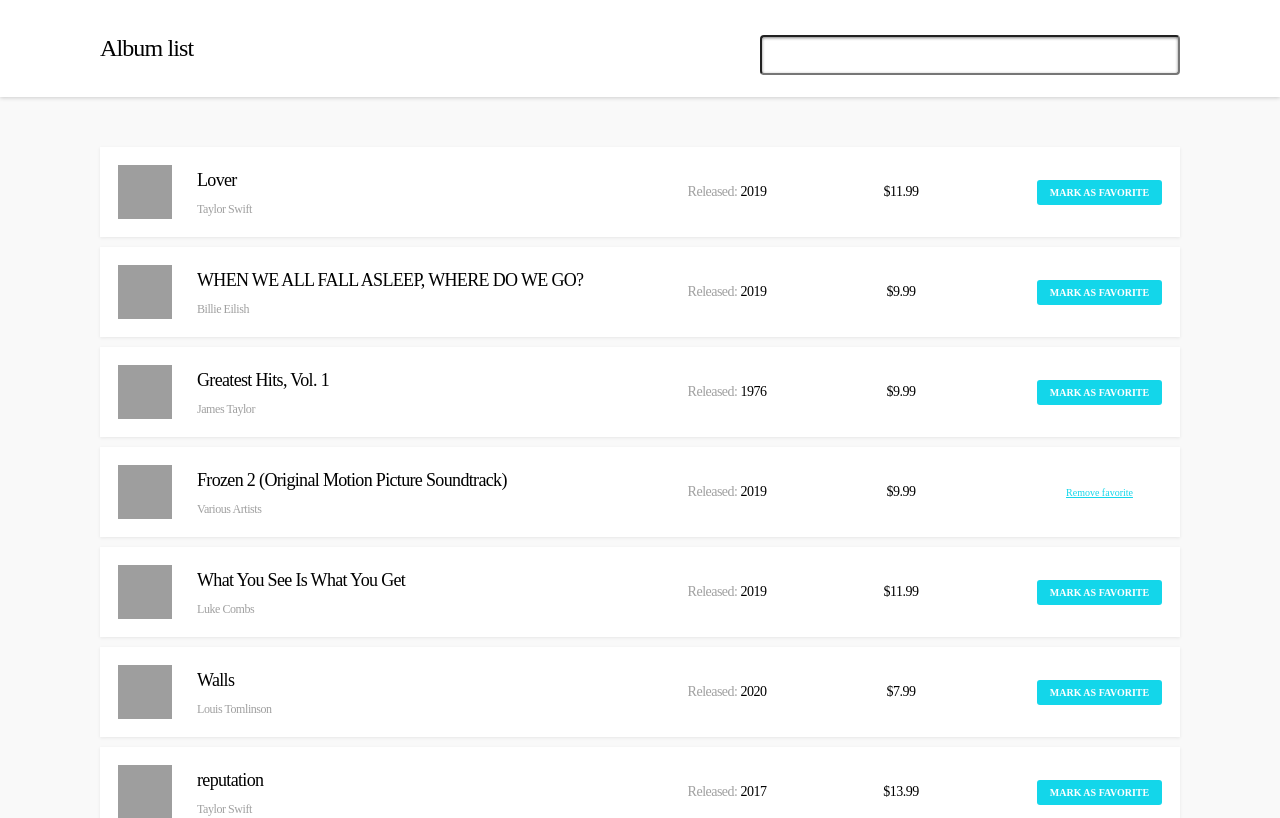
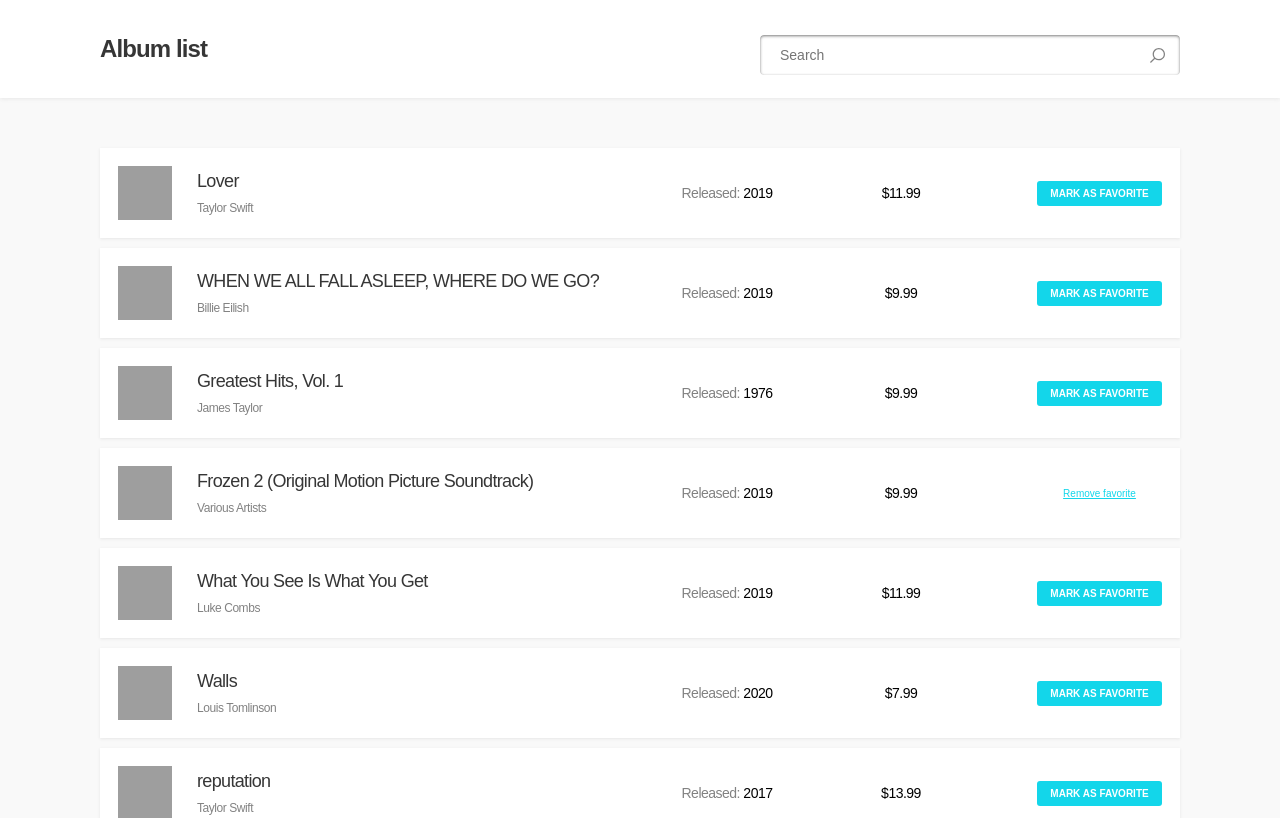
Before and after one commit to BeroBurny/bornfight-js-zadatak, a React (Create React App) app: page / in a window 1280 px wide. Shown: the top 818 px of the page. Built offline with nearby package versions, Linux system fonts and the light colour scheme; data requests are answered from the project's data file; grey boxes are pictures that could not be loaded.

Commit message:
refactor styling

```diff
--- a/src/components/Album.tsx
+++ b/src/components/Album.tsx
@@ -3,6 +3,7 @@
 import styled from "styled-components";
 import {Link} from "react-router-dom";
 import ChangeFavoriteButton from "./ChangeFavoriteButton";
+import color from "../enums/color";
 
 const Card = styled.div`
   padding: 18px;
@@ -11,8 +12,8 @@
   grid-template-columns: 3fr 1fr 1fr 1fr;
   align-items: center;
   justify-items: center;
-  box-shadow: 0 1px 3px 0 #e7e7e7;
-  background-color: white;
+  box-shadow: 0 1px 3px 0 ${color.SHADOW_LIGHT};
+  background-color: ${color.BACKGROUND};
   margin-top: 10px;
 
   button {
@@ -24,32 +25,25 @@
   display: flex;
   flex-direction: row;
   justify-self: start;
+`;
 
-  h3 {
-    font-family: WorkSans, serif;
-    font-size: 18px;
-    font-weight: 500;
-    font-stretch: normal;
-    font-style: normal;
-    line-height: 1.33;
-    letter-spacing: -0.66px;
-    margin-top: 4px;
-    margin-bottom: 4px;
-  }
+const Title = styled.h3`
+  color: ${color.PRIMARY_TEXT};
+  font-size: 18px;
+  font-weight: normal;
+  line-height: 1.33;
+  letter-spacing: -0.66px;
+  margin-top: 4px;
+  margin-bottom: 4px;
 `;
 
 const ArtistName = styled(Link)`
-  font-family: WorkSans, serif;
   text-decoration: none;
   font-size: 12px;
-  font-weight: normal;
-  font-stretch: normal;
-  font-style: normal;
-  line-height: normal;
   letter-spacing: -0.44px;
   margin-top: 6px;
   margin-bottom: 6px;
-  color: #a0a0a0;
+  color: ${color.LIGHT_TEXT};
 `;
 
 const Cover = styled.img`
@@ -59,34 +53,20 @@
 `;
 
 const Release = styled.p`
-  font-family: WorkSans, serif;
   font-size: 14px;
-  font-weight: normal;
-  font-stretch: normal;
-  font-style: normal;
-  line-height: normal;
   letter-spacing: -0.51px;
-  color: #a0a0a0;
+  color: ${color.LIGHT_TEXT};
 `;
 
 const Year = styled.span`
-  font-weight: normal;
-  font-stretch: normal;
-  font-style: normal;
-  line-height: normal;
   letter-spacing: -0.51px;
-  color: #000000;
+  color: ${color.SECONDARY_TEXT};
 `;
 
 const Price = styled.p`
-  font-family: WorkSans, serif;
   font-size: 14px;
-  font-weight: normal;
-  font-stretch: normal;
-  font-style: normal;
-  line-height: normal;
   letter-spacing: -0.51px;
-  color: #000000;
+  color: ${color.SECONDARY_TEXT};
 `;
 
 interface Props {
@@ -104,7 +84,7 @@
     <AlbumTitle>
       <Cover src={imageUrl} alt={`Cover for ${title} by ${artist.title}`}/>
       <div>
-        <h3>{title}</h3>
+        <Title>{title}</Title>
         <ArtistName to={`/artist/${artist.id}`}>{artist.title}</ArtistName>
       </div>
     </AlbumTitle>
--- a/src/components/ChangeFavoriteButton.tsx
+++ b/src/components/ChangeFavoriteButton.tsx
@@ -1,19 +1,15 @@
 import React from "react";
 import styled from "styled-components";
+import color from "../enums/color";
 
 const Button = styled.button<{favorite: boolean}>`
   width: 125px;
-  font-family: WorkSans, serif;
   font-size: 10px;
   font-weight: ${({favorite}) => favorite ? 'normal' : 'bold'};
   text-decoration: ${({favorite}) => favorite ? 'underline' : 'none'};
-  font-stretch: normal;
-  font-style: normal;
-  line-height: normal;
-  letter-spacing: normal;
-  color: ${({favorite}) => favorite ? '#13d6ea' : 'white'};;
+  color: ${({favorite}) => favorite ? color.PRIMARY : color.BACKGROUND};;
   border-radius: 3px;
-  background-color: ${({favorite}) => favorite ? 'white' : '#13d6ea'};;
+  background-color: ${({favorite}) => favorite ? color.BACKGROUND : color.PRIMARY};;
   padding: 7px 0;
   border: none;
 `;
--- /dev/null
+++ b/src/components/SearchInput.tsx
@@ -0,0 +1,24 @@
+import styled from "styled-components";
+import color from "../enums/color";
+import search from '../assets/svg/search.svg';
+
+const Search = styled.input`
+  border-radius: 4px;
+  margin-top: 35px;
+  height: 40px;
+  width: 100%;
+  max-width: 420px;
+  border: none;
+  font-size: 14px;
+
+  box-shadow: inset 0 1px 3px 0 ${color.SHADOW_DARK};
+  color: ${color.SECONDARY_TEXT};
+
+  background-color: ${color.BACKGROUND};
+  background-image: url(${search});
+  background-position: calc(100% - 15px) 50%;
+  background-repeat: no-repeat;
+  padding: 5px 40px 5px 20px;
+`;
+
+export default Search;
--- a/src/containers/Header.tsx
+++ b/src/containers/Header.tsx
@@ -5,6 +5,8 @@
 import useQuery from "../hooks/useQuery";
 import createQueryString from "../utils/createQueryString";
 import {useArtistContext} from "../contexts/Artist";
+import color from "../enums/color";
+import Search from "../components/SearchInput";
 
 const Content = styled(ContentStyle)`
   display: flex;
@@ -14,28 +16,15 @@
 const HeaderStyle = styled.header`
   background-color: white;
   margin-bottom: 40px;
-  box-shadow: 0 1px 4px 0 rgba(0, 0, 0, 0.18);
+  box-shadow: 0 1px 4px 0 ${color.SHADOW_LIGHT};
 `;
 
 const Title = styled.h1`
-  font-family: WorkSans;
   font-size: 24px;
-  font-weight: normal;
-  font-stretch: normal;
-  font-style: normal;
-  line-height: normal;
+  color: ${color.PRIMARY_TEXT};
   letter-spacing: -0.88px;
   margin: 0;
   padding: 35px 0;
-`;
-
-const Search = styled.input`
-  border-radius: 4px;
-  margin-top: 35px;
-  height: 40px;
-  width: 100%;
-  max-width: 420px;
-  box-shadow: inset 0 1px 3px 0 rgba(0, 0, 0, 0.5);
 `;
 
 const Header: React.FC = () => {
@@ -62,6 +51,7 @@
         <Title>{match ? artist.title : 'Album list'}</Title>
         {!match && <Search
           type="search"
+          placeholder="Search"
           value={searchInput}
           onChange={(e) => setSearch(e.target.value)}
           onBlur={onSearchBlur}
--- /dev/null
+++ b/src/enums/color.ts
@@ -0,0 +1,11 @@
+enum color {
+  BACKGROUND = '#ffffff',
+  PRIMARY = '#13d6ea',
+  PRIMARY_TEXT = '#363636',
+  SECONDARY_TEXT = '#000000',
+  LIGHT_TEXT = '#828282',
+  SHADOW_DARK = '#7a7a7a',
+  SHADOW_LIGHT = '#e7e7e7',
+}
+
+export default color;
--- a/src/index.css
+++ b/src/index.css
@@ -1,8 +1,10 @@
 body {
   margin: 0;
-  font-family: -apple-system, BlinkMacSystemFont, 'Segoe UI', 'Roboto', 'Oxygen',
-    'Ubuntu', 'Cantarell', 'Fira Sans', 'Droid Sans', 'Helvetica Neue',
-    sans-serif;
+  font-family: WorkSans, sans-serif;
+  font-weight: normal;
+  font-stretch: normal;
+  font-style: normal;
+  line-height: normal;
   -webkit-font-smoothing: antialiased;
   -moz-osx-font-smoothing: grayscale;
   background-color: #f9f9f9;
```
Also changed, not shown: src/assets/svg/search.svg (added).
